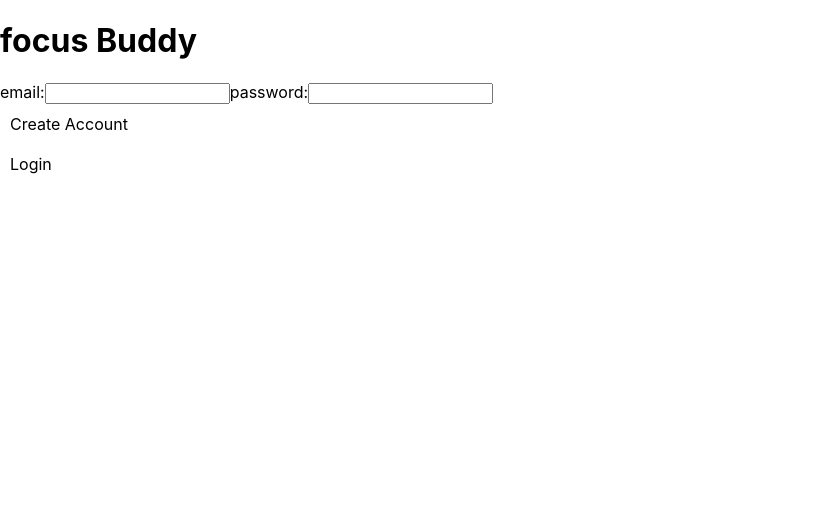
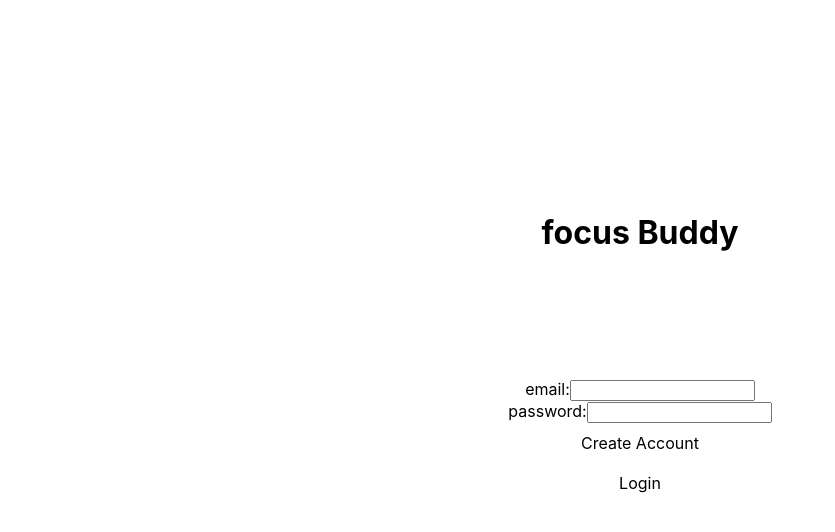
Before and after one commit to leonkoech/NeuroCognitive-Study-Assistant, a Next.js app: page /auth in a window 1280 px wide. Shown: the top 532 px of the page, without its empty margins (0-835 px from the left). Built offline with nearby package versions, Linux system fonts and the light colour scheme.

Commit message:
Kris changes

```diff
--- /dev/null
+++ b/pages/auth.module.scss
@@ -0,0 +1,8 @@
+.card {
+    text-align: center;
+    display: grid;
+    padding: 15%;
+    border-radius: 25px;
+    width: 100%;
+    height: 100vh;
+}
--- a/pages/auth.tsx
+++ b/pages/auth.tsx
@@ -1,3 +1,4 @@
+import style from "./auth.module.scss"
 import Button from "../components/Button/Button";
 import { initializeApp } from "firebase/app";
 import { getAnalytics } from "firebase/analytics";
@@ -15,11 +16,12 @@ const app = initializeApp(firebaseConfig);
 
 const auth=()=>{
    return (
-    <div>
+    <div className={[style.card].join(" ")}>
         <h1>focus Buddy</h1>
         <form>
             <label htmlFor="email">email:</label>
             <input id="email" name="email"></input>
+            <br/>
             <label htmlFor="password">password:</label>
             <input id="password"></input>
             <div onClick={signUp}><Button text="Create Account" type="dark"></Button></div>
--- /dev/null
+++ b/pages/previous.module.scss
@@ -0,0 +1,3 @@
+.previous {
+    text-align: center;
+}
--- a/pages/previous.tsx
+++ b/pages/previous.tsx
@@ -1,12 +1,13 @@
+import style from "./previous.module.scss"
 import ChartComponent from "../components/chart/Chart";
 const previous = () =>{
 return (
     <div>
     <ChartComponent name={'promodoro 1 session 1'} points={[10.0, 20.2, 39.1, 21.4, 19.9, 20.2, 39.8, 18.6, 49.6]}></ChartComponent>
-    <div>
+    <div className={[style.previous].join(" ")}>
         <h1>Session Summary</h1>
         <p>
-        Have you ever read a webpage or document that used this text without paying much attention to it? The lorem ipsum is a placeholder text used in publishing and graphic design. This filler text is a short paragraph that contains all the letters of the alphabet. The characters are spread out evenly so that the reader’s attention is focused on the layout of the text instead of its content. Many software programs and applications have made it their default dummy text. Since the lorem ipsum is always used as a placeholder text, its use indicates that this is not a final version of a document, thus helping to avoid unnecessary printing.
+            Have you ever read a webpage or document that used this text without paying much attention to it? The lorem ipsum is a placeholder text used in publishing and graphic design. This filler text is a short paragraph that contains all the letters of the alphabet. The characters are spread out evenly so that the reader’s attention is focused on the layout of the text instead of its content. Many software programs and applications have made it their default dummy text. Since the lorem ipsum is always used as a placeholder text, its use indicates that this is not a final version of a document, thus helping to avoid unnecessary printing.
         </p>
     </div>
     </div>
```
